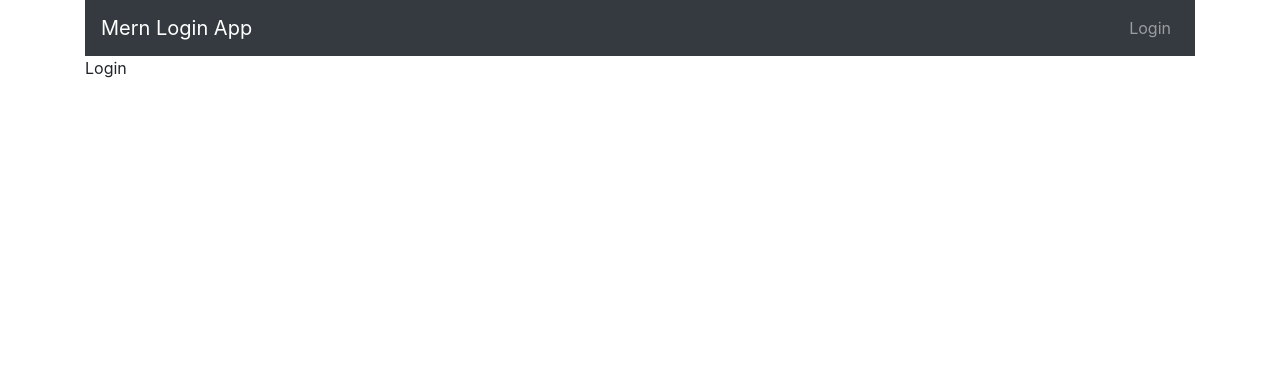
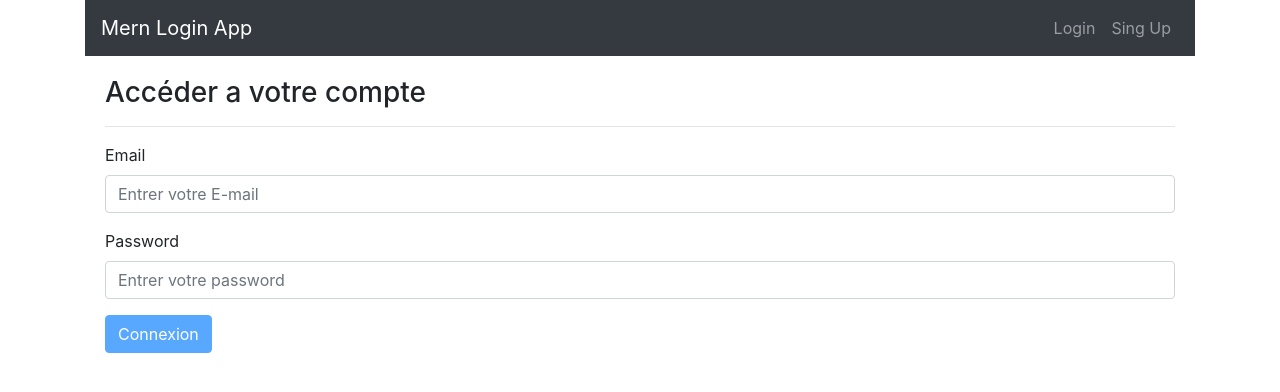
Before and after one commit to sparda-65/mern-login-app, a React (Create React App) app in the folder client/: page /Login in a window 1280 px wide. Shown: the top 392 px of the page. Built offline with nearby package versions, Linux system fonts and the light colour scheme.

Commit message:
add formik and yap to Login page

```diff
--- a/client/package.json
+++ b/client/package.json
@@ -4,11 +4,13 @@
   "private": true,
   "dependencies": {
     "bootstrap": "^4.3.1",
+    "formik": "^1.5.8",
     "react": "^16.10.2",
     "react-dom": "^16.10.2",
     "react-router-dom": "^5.1.2",
     "react-scripts": "3.2.0",
-    "reactstrap": "^8.0.1"
+    "reactstrap": "^8.0.1",
+    "yup": "^0.27.0"
   },
   "scripts": {
     "start": "react-scripts start",
--- a/client/src/components/NavBar.component.js
+++ b/client/src/components/NavBar.component.js
@@ -38,6 +38,9 @@ class NavBar extends Component {
               <NavItem>
               <Link to="/Login" className="nav-link">Login</Link>
               </NavItem>
+              <NavItem>
+              <Link to="/SingUp" className="nav-link">Sing Up</Link>
+              </NavItem>
             </Nav>
           </Collapse>
         </Navbar>
--- a/client/src/pages/Login.page.js
+++ b/client/src/pages/Login.page.js
@@ -1,13 +1,73 @@
-import React, { Component } from 'react';
+import React, { Component } from "react";
+import { Button, FormGroup, Label, Input, FormFeedback } from "reactstrap";
+import { Formik } from "formik";
+import * as Yup from "yup";
 
 class Login extends Component {
+  _handleFormSubmit(values) {
+    console.log(values);
+  }
   render() {
     return (
+      <div style={{ padding: 20 }}>
+        <h3>Accéder a votre compte</h3>
+        <hr />
+        <Formik
+          initialValues={{ email: "", password: "" }}
+          onSubmit={this._handleFormSubmit.bind(this)}
+          validationSchema={Yup.object().shape({
+            email: Yup.string()
+              .min(6)
+              .email()
+              .required(),
+            password: Yup.string()
+              .min(8)
+              .max(50)
+              .required()
+          })}
+          render={({
+            handleChange,
+            handleSubmit,
+            isValid,
+            isSubmitting,
+            handleBlur,
+            errors,
+            touched
+          }) => (
               <div>
-                Login
+                <FormGroup>
+                  <Label for="exampleEmail">Email</Label>
+                  <Input
+                    invalid={errors.email && touched.email}
+                    type="email"
+                    name="email"
+                    placeholder="Entrer votre E-mail"
+                    onChange={handleChange}
+                    onBlur={handleBlur}
+                  />
+                  {errors.email && touched.email ? (<FormFeedback>{errors.email}</FormFeedback>) : null}
+                </FormGroup>
+                <FormGroup>
+                  <Label for="examplePassword">Password</Label>
+                  <Input
+                    invalid={errors.password && touched.password}
+                    type="password"
+                    name="password"
+                    placeholder="Entrer votre password"
+                    onChange={handleChange}
+                    onBlur={handleBlur}
+                  />
+                  {errors.email && touched.password ? (<FormFeedback>{errors.password}</FormFeedback>) : null}
+                </FormGroup>
+                <Button color="primary" size="md" onClick={handleSubmit} disabled={!isValid || isSubmitting}>
+                  Connexion
+              </Button>
+              </div>
+            )}
+        />
       </div>
     );
   }
 }
 
-export  { Login };
+export { Login };
```
Also changed, not shown: 1 other file (tests, documents, lock files or other folders). Lines whose indentation alone changed are shown as unchanged.
